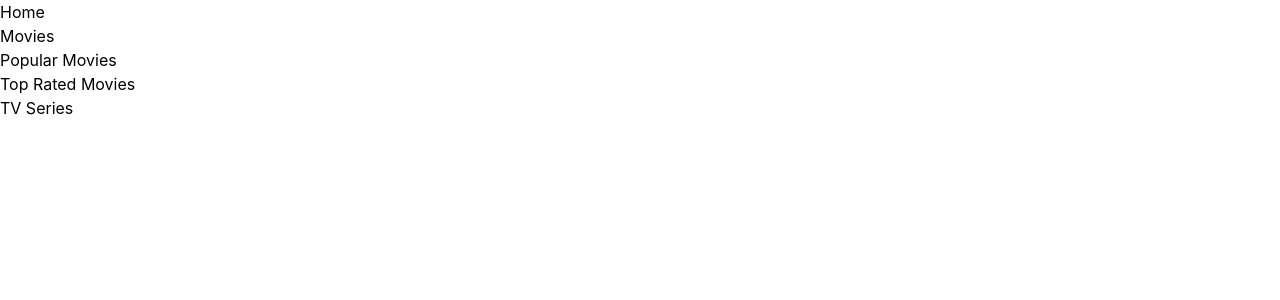
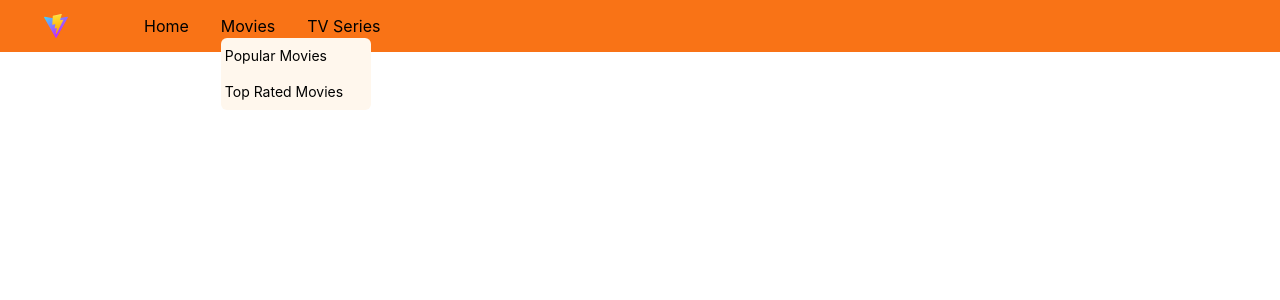
Before and after one commit to talesofthislife/movie-search, a Vue app: page /movies in a window 1280 px wide. Both pictures are taken after a click on the button "Movies". Shown: the top 300 px of the page. Built offline with nearby package versions, Linux system fonts and the light colour scheme; no server answers.

Commit message:
Refactor header

```diff
--- a/src/components/layout/Header.vue
+++ b/src/components/layout/Header.vue
@@ -22,41 +22,45 @@ const toggleSeriesDropdown = (event) => {
 </script>
 
 <template>
-    <header>
-        <nav>
-            <ul>
-                <li><router-link to="/">Home</router-link></li>
-                <li>
-                    <!-- Remember the class router-link-active or .router-link-exact-active are dded when we are in the current route. We can style the active link! -->
+    <header class="bg-orange-500">
+        <nav class="py-3.5 container mx-auto">
+          <ul class="flex justify-start gap-x-8">
+            <li>
+              <a href="/" aria-label="Home">
+                <img src="/vite.svg" alt="Find a Movie or Series" class="w-28 max-h-6">
+              </a>
+            </li>
+            <li><router-link to="/" class="">Home</router-link></li>
+                <li class="relative">
                      <!-- Movies Dropdown with ARIA (accessibility) attributes -->
-                    <button  aria-haspopup="true" v-bind:aria-expanded="isMoviesDropdownOpen" v-on:click="toggleMoviesDropdown">Movies</button>
+                    <button  aria-haspopup="true" v-bind:aria-expanded="isMoviesDropdownOpen" v-on:click="toggleMoviesDropdown" class="">Movies</button>
+
                     <!-- Submenu displays only if isDropdownOpen is true  -->
-                    <ul v-if="isMoviesDropdownOpen">
+                    <ul v-if="isMoviesDropdownOpen" class="absolute bg-orange-50 min-w-[150px] text-left text-sm rounded-md">
                         <li>
-                          <router-link to="/movies/popular">
+                          <router-link to="/movies/popular" class="block px-1 py-2">
                             Popular Movies
                           </router-link>
                         </li>
                         <li>
-                          <router-link to="/movies/top-rated">
+                          <router-link to="/movies/top-rated" class="block px-1 py-2">
                             Top Rated Movies
                           </router-link>
                         </li>
                     </ul>
                 </li>
-                <li>
-                    <!-- Remember the class router-link-active or .router-link-exact-active are dded when we are in the current route. We can style the active link! -->
+                <li class="relative">
                      <!-- Movies Dropdown with ARIA (accessibility) attributes -->
-                     <button  aria-haspopup="true" v-bind:aria-expanded="isSeriesDropdownOpen" v-on:click="toggleSeriesDropdown">TV Series</button>
+                     <button  aria-haspopup="true" v-bind:aria-expanded="isSeriesDropdownOpen" v-on:click="toggleSeriesDropdown" class="">TV Series</button>
                     <!-- Submenu displays only if isDropdownOpen is true  -->
-                    <ul v-if="isSeriesDropdownOpen">
+                    <ul v-if="isSeriesDropdownOpen" class="absolute bg-orange-50 min-w-[150px] text-left text-sm rounded-md">
                         <li>
-                          <router-link to="/tv-series/popular">
+                          <router-link to="/tv-series/popular" class="block px-1 py-2">
                             Popular TV Series
                           </router-link>
                         </li>
                         <li>
-                          <router-link to="/tv-series/top-rated">
+                          <router-link to="/tv-series/top-rated" class="block px-1 py-2">
                             Top Rated TV Series
                           </router-link>
                         </li>
@@ -69,7 +73,33 @@ const toggleSeriesDropdown = (event) => {
 
 <!-- can give the navigation and submenus a background colour, set the font size and colour, and add a hover effect to the links. We can also use CSS to hide the submenus by default, and display them only when the parent link hovers over -->
 <style scoped>
+
+/* Remember the class router-link-active or .router-link-exact-active are dded when we are in the current route. We can style the active link! */
 a.router-link-active {
-  color: pink;
+  color: #fffbeb
 }
+
+/* https://tailwindcss.com/docs/display#block-and-inline */
+li {
+  display: inline-block;
+}
+
+/* a {
+  color: #000;
+  text-decoration: none;
+  font-size: 20px;
+  padding: 10px;
+} */
+
+/* a:hover {
+  background-color: #ccc;
+} */
+
+/* ul ul {
+  display: none;
+} */
+
+/* li:hover ul {
+  display: block;
+} */
 </style>
--- a/src/components/movies/ListPopularMovies.vue
+++ b/src/components/movies/ListPopularMovies.vue
@@ -14,6 +14,7 @@
         <h3 class="text-lg font-medium mb-4">Here's a list of the most popular movies in {{ countryName }}</h3>
 
         <!-- Render only if popularMovies has data -->
+         <ul>
              <li
                  v-for="popularMovie in popularMovies.results"
                  v-bind:key="popularMovie.id"
@@ -46,6 +47,8 @@
                      </p>
                  </div>
              </li>
+
+         </ul>
 
         <Pagination
             :totalPages="popularMovies.total_pages"
--- a/src/pages/Home.vue
+++ b/src/pages/Home.vue
@@ -7,7 +7,7 @@ import ListPopularMovies from '../components/movies/ListPopularMovies.vue';
     <!-- max-w-4xl: Limits the container width to approximately 1024px -->
     <!-- px-4: Adds horizontal padding inside the container for better spacing on smaller screens. -->
     <!-- py-8: Adds vertical padding for spacing above and below the content. -->
-    <div class="container mx-auto max-w-4xl px-4 py-8" >
+    <div class="container mx-auto max-w-5xl px-4 py-8">
         <h1 class="text-2xl font-bold mb-6 text-center mb-8">Find your next Movie or Series</h1>
         <ListPopularMovies></ListPopularMovies>
     </div>
```
Lines whose indentation alone changed are shown as unchanged.
